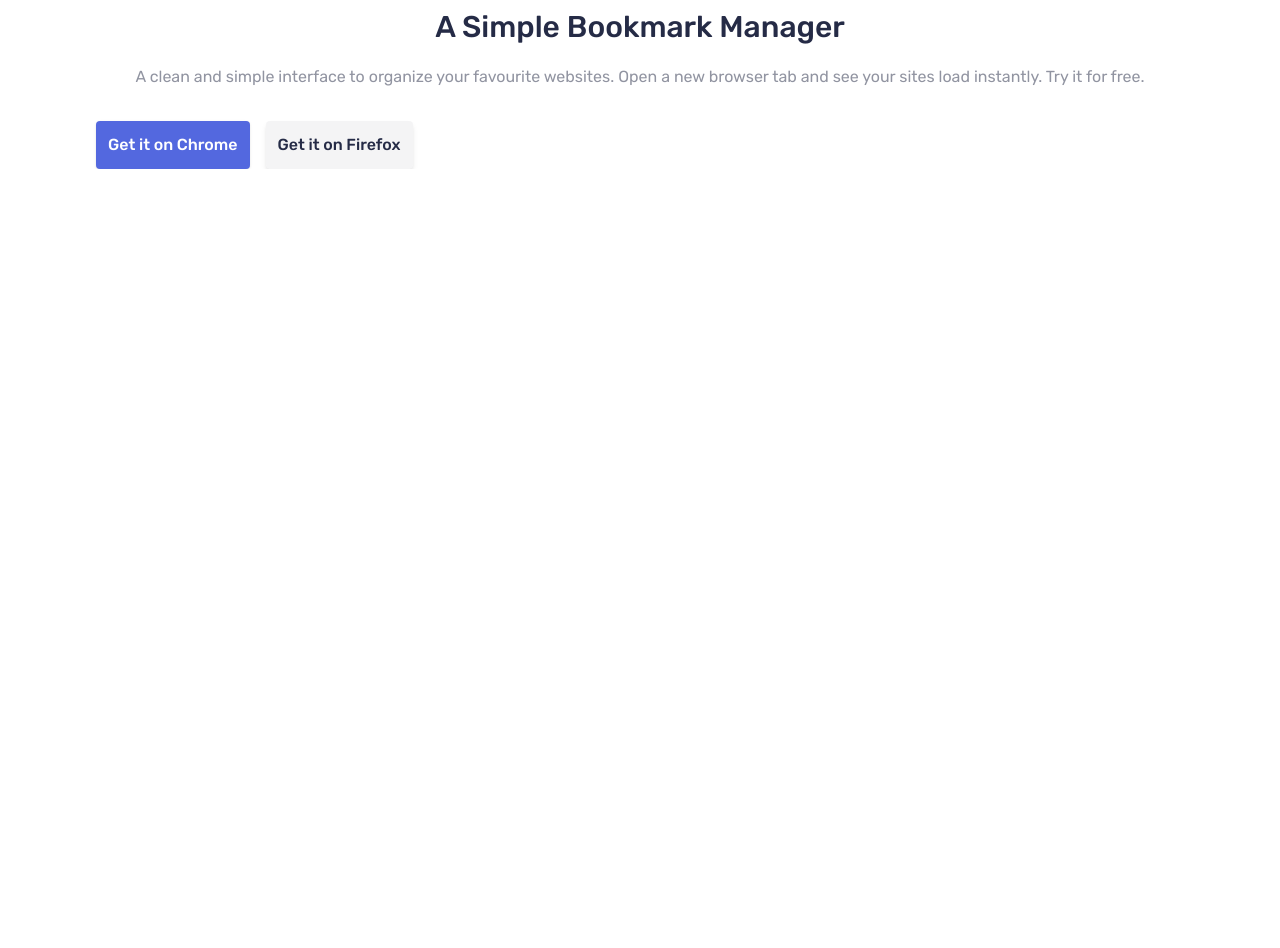
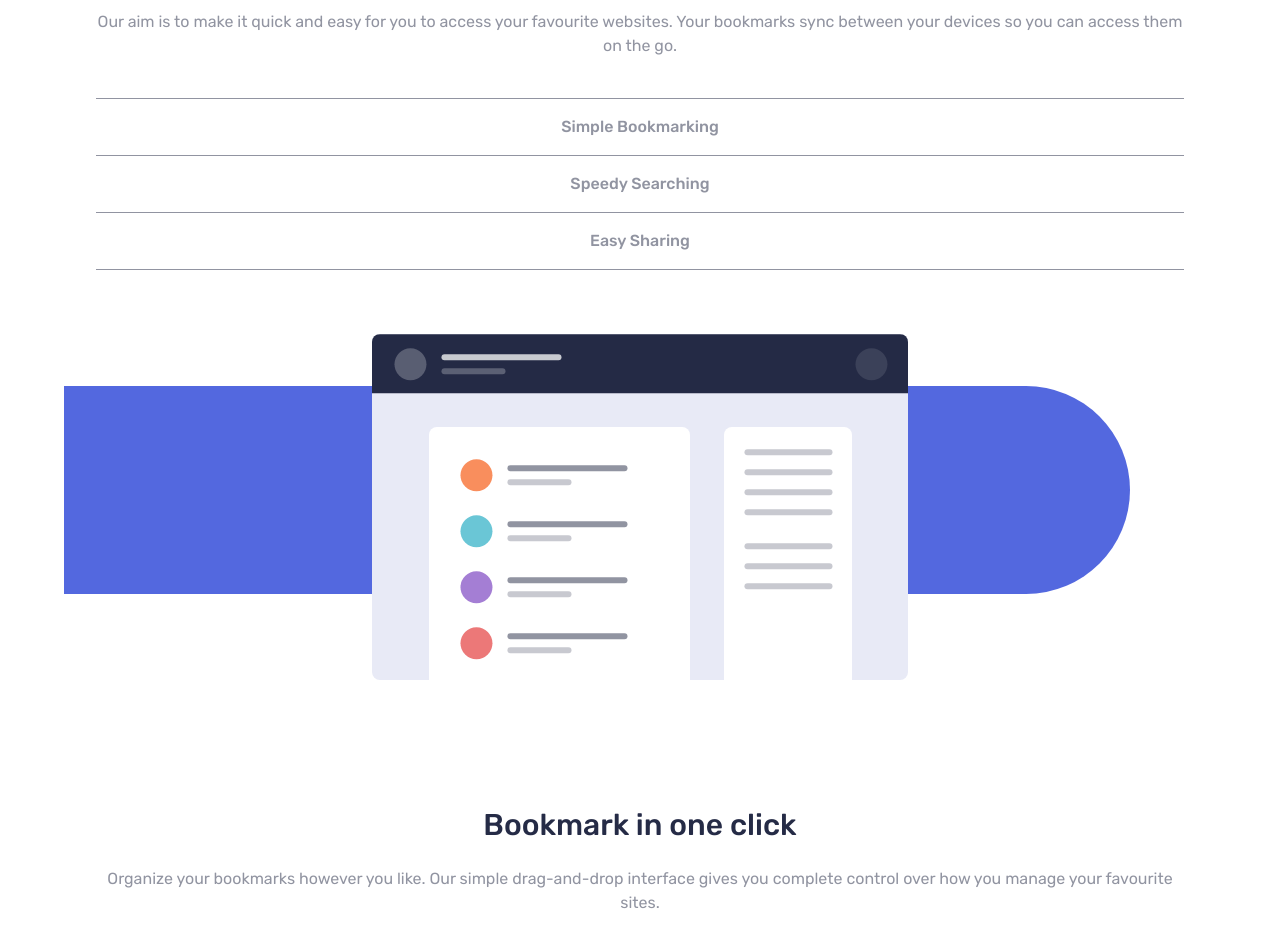
Before and after one commit to sagardwivedi/bookmark-landing-page, a Next.js app: page / in a window 1280 px wide. Shown: the part 940-1888 px from the top of the page. Before the commit the page ends 1109 px from the top, so only its background shows below. Built offline with nearby package versions, Linux system fonts and the light colour scheme.

Commit message:
Update: Added Feature Secture

```diff
--- /dev/null
+++ b/components/Features.jsx
@@ -0,0 +1,99 @@
+import { Fragment } from "react";
+import Image from "next/image";
+import { Tab } from "@headlessui/react";
+
+import ImageTab1 from "../public/illustration-features-tab-1.svg";
+import ImageTab2 from "../public/illustration-features-tab-2.svg";
+import ImageTab3 from "../public/illustration-features-tab-3.svg";
+
+const tabTitles = [
+  {
+    id: 1,
+    title: "Simple Bookmarking",
+  },
+  {
+    id: 2,
+    title: "Speedy Searching",
+  },
+  {
+    id: 3,
+    title: "Easy Sharing",
+  },
+];
+
+const tabData = [
+  {
+    id: 1,
+    img: ImageTab1,
+    title: "Bookmark in one click",
+    description:
+      "Organize your bookmarks however you like. Our simple drag-and-drop interface gives you complete control over how you manage your favourite sites.",
+  },
+  {
+    id: 2,
+    img: ImageTab2,
+    title: "Intelligent search",
+    description:
+      "Our powerful search feature will help you find saved sites in no time at all. No need to trawl through all of your bookmarks.",
+  },
+  {
+    id: 3,
+    img: ImageTab3,
+    title: "Share your bookmarks",
+    description:
+      "Easily share your bookmarks and collections with others. Create a shareable link that you can send at the click of a button.",
+  },
+];
+
+const Features = () => {
+  return (
+    <div className="h-screen">
+      <article className="text-center">
+        <h2 className="text-3xl font-medium text-dark-blue">Features</h2>
+        <p className="mt-4 mb-10 text-grayish-blue">
+          Our aim is to make it quick and easy for you to access your favourite
+          websites. Your bookmarks sync between your devices so you can access
+          them on the go.
+        </p>
+      </article>
+      <div>
+        <Tab.Group vertical>
+          <Tab.List className={`flex flex-col text-center`}>
+            {tabTitles.map((tab) => (
+              <Tab
+                key={tab.id}
+                className={`${
+                  tab.id === 1
+                    ? "border-y border-y-grayish-blue p-4 font-medium text-grayish-blue"
+                    : "border-b border-b-grayish-blue p-4 font-medium text-grayish-blue"
+                }`}
+              >
+                {tab.title}
+              </Tab>
+            ))}
+          </Tab.List>
+          <Tab.Panels>
+            {tabData.map((tab) => (
+              <Tab.Panel key={tab.id}>
+                <div className="relative flex flex-col items-center justify-center text-center">
+                  <div className="mt-[4rem] mb-[7rem]">
+                    <Image src={tab.img} alt={tab.title} />
+                    <div className="absolute top-[17%] -left-8 -z-50 h-[13rem] w-[98%] rounded-r-full bg-soft-blue" />
+                  </div>
+                  <h3 className="my-2 text-3xl font-medium text-dark-blue">
+                    {tab.title}
+                  </h3>
+                  <p className="mt-4 mb-10 text-grayish-blue line-clamp-4">
+                    {tab.description}
+                  </p>
+                </div>
+              </Tab.Panel>
+            ))}
+          </Tab.Panels>
+        </Tab.Group>
+      </div>
+    </div>
+  );
+};
+
+export default Features;
--- a/components/Hero.jsx
+++ b/components/Hero.jsx
@@ -3,10 +3,10 @@
 
 const Hero = () => {
   return (
-    <div>
+    <div className="mb-[5rem]">
       <div className="my-8">
-        <Image src={HeroImage} property="true" layout="responsive" alt="Hero" />
-        <div className="absolute top-[22%] right-0 -z-50 h-[12rem] w-[80%] rounded-l-full bg-soft-blue" />
+        <Image src={HeroImage} alt="Hero" />
+        <div className="absolute top-[22%] right-0 -z-50 h-[12rem] w-[78%] rounded-l-full bg-soft-blue" />
       </div>
       <article className="space-y-5 pt-6 text-center">
         <h1 className="text-3xl font-medium text-dark-blue">
@@ -17,7 +17,7 @@
           a new browser tab and see your sites load instantly. Try it for free.
         </p>
       </article>
-      <div className="mt-8 space-x-4">
+      <div className="mt-10 flex flex-row items-center justify-between">
         <button className="btn-primary">Get it on Chrome</button>
         <button className="btn-secondary">Get it on Firefox</button>
       </div>
--- /dev/null
+++ b/components/index.js
@@ -0,0 +1,3 @@
+export { default as Navbar } from "./Navbar";
+export { default as Hero } from "./Hero";
+export { default as Features } from "./Features";
--- a/pages/index.js
+++ b/pages/index.js
@@ -1,6 +1,4 @@
-import Hero from "../components/Hero";
-import Navbar from "../components/Navbar";
-
+import { Features, Hero, Navbar } from "../components";
 
 const index = () => {
   return (
@@ -8,6 +6,7 @@
       <header className="mx-auto w-[85%]">
         <Navbar />
         <Hero />
+        <Features />
       </header>
     </div>
   );
--- a/styles/globals.css
+++ b/styles/globals.css
@@ -3,6 +3,7 @@
 @tailwind utilities;
 
 @layer base {
+
   .btn-primary {
     @apply rounded bg-soft-blue p-3 font-medium text-white shadow;
   }
```
